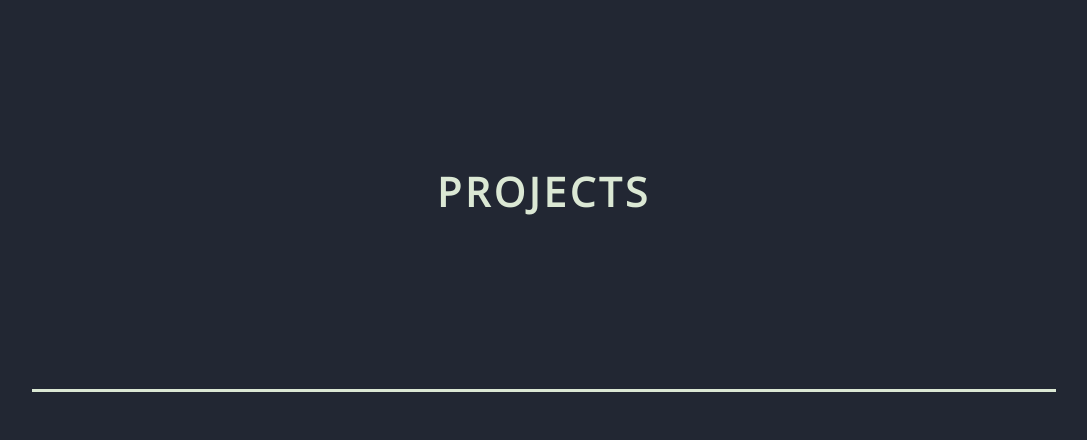
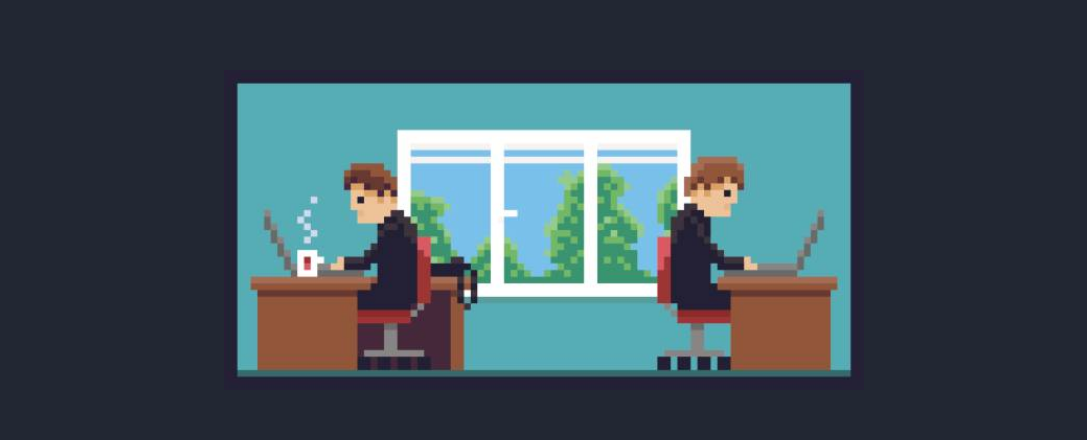
Before and after one commit to Denver-Meadows/Portfolio, a React (Create React App) app: page / in a window 1280 px wide. Shown: the part 893-1333 px from the top of the page, without its empty margins (96-1183 px from the left). Built offline with nearby package versions, Linux system fonts and the light colour scheme.

Commit message:
update to projets and styling

```diff
--- a/src/components/IntroInfo.js
+++ b/src/components/IntroInfo.js
@@ -6,8 +6,7 @@ const IntroInfo = () => {
       <p className="intro-info-1">Hello,</p>
       <p className="intro-info-2">
         I'm a software engineer that specializes in frontend web development,
-        currently based in Cincinnati, OH. Please keep scrolling to see projects
-        I've worked on.
+        currently based in Cincinnati, OH.
       </p>
       <div className="down-arrow">
         <div className="chevron"></div>
--- a/src/components/Projects.js
+++ b/src/components/Projects.js
@@ -1,10 +1,18 @@
 import React from "react";
 import SingleProject from "./SingleProject";
 import { projectData } from "../data/project-data";
+import photo1 from "../imgs/comphoto.jpg";
 
 const Projects = () => {
   return (
     <section className="projects">
+      <div className="projects-photo">
+        <img
+          className="projects-photo-1"
+          src={photo1}
+          alt="pixel of progammers working"
+        />
+      </div>
       <h1 className="projects-header">Projects</h1>
       <React.Fragment>
         {projectData.map((project, index) => {
--- a/src/styles/index.scss
+++ b/src/styles/index.scss
@@ -97,11 +97,6 @@ body {
 
   &-intro {
     grid-column: 1 / 9;
-    // display: flex;
-    // flex-direction: column;
-    // align-content: space-around;
-    // text-align: left;
-    // display: grid;
     padding-top: 5rem;
     padding: 2rem;
     margin: 5% 12% 7% 12%;
@@ -240,6 +235,22 @@ body {
   text-align: center;
   margin-top: 10%;
   margin-bottom: 10%;
+
+  &-photo {
+    display: grid;
+    grid-template-columns: repeat(8, 1fr);
+    object-fit: cover;
+    width: 100%;
+    max-height: 100%;
+    margin-bottom: 20%;
+
+    &-1 {
+      grid-column: 3 / 7;
+      object-fit: cover;
+      width: 100%;
+      max-height: 100%;
+    }
+  }
 
   &-header {
     color: var(--clr-font-1);
```
Also changed, not shown: src/imgs/comphoto.jpg (added).
